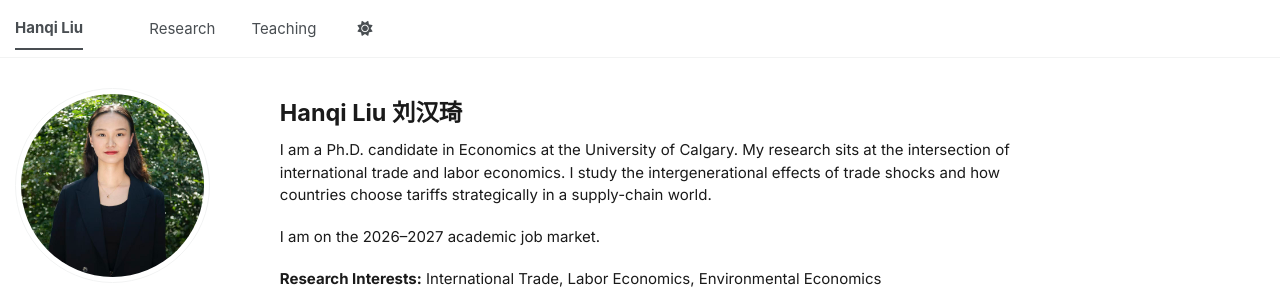
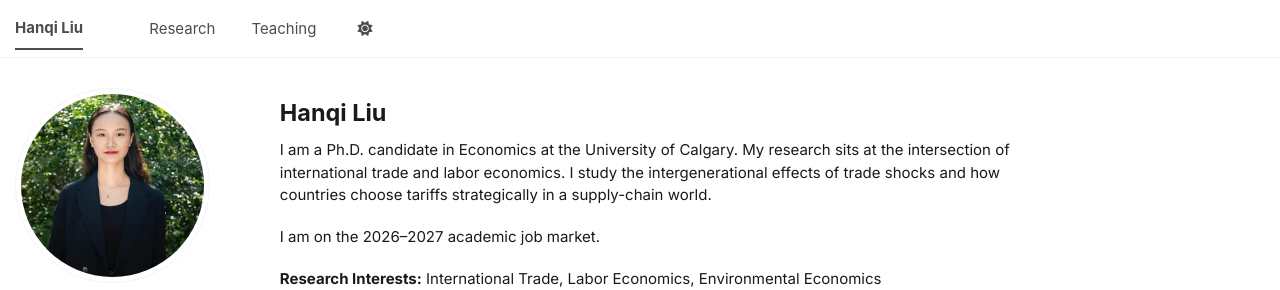
Before and after one commit to hanqi-liu-econ/hanqi-liu-econ.github.io, a Jekyll site: the page built from _pages/about.md, in a window 1280 px wide. Shown: the top 290 px of the page. Built offline with Jekyll 4.4.1, drawn with Linux system fonts in a browser that asks for light colours; a script bundle is joined from its source files by our own code; library files that are not in the unit come from our copies.

Commit message:
Update about.md

```diff
--- a/_pages/about.md
+++ b/_pages/about.md
@@ -7,7 +7,7 @@ redirect_from:
   - /about.html
 ---
 
-# Hanqi Liu 刘汉琦
+# Hanqi Liu
 
 I am a Ph.D. candidate in Economics at the University of Calgary. My research sits at the intersection of international trade and labor economics. I study the intergenerational effects of trade shocks and how countries choose tariffs strategically in a supply-chain world.
 
```
